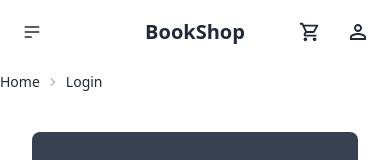
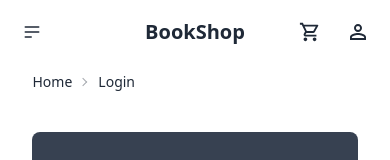
Before and after one commit to Muhammadkadhim/Book-Store, a React (Create React App) app: page /login in a window 390 px wide. Shown: the top 160 px of the page. Built offline with nearby package versions, Linux system fonts and the light colour scheme.

Commit message:
Navbar responsivness

```diff
--- a/src/components/Navbar.js
+++ b/src/components/Navbar.js
@@ -7,7 +7,7 @@ export default function Navbar() {
     return (
         <div class="navbar bg-base-100">
             <div class="navbar-start">
-                <div class="dropdown">
+                <div class="dropdown w-fit">
                     <label tabindex="0" class="btn btn-ghost btn-circle">
                         <svg
                             xmlns="http://www.w3.org/2000/svg"
--- a/src/pages/Login.js
+++ b/src/pages/Login.js
@@ -4,7 +4,7 @@ import { Link } from "react-router-dom";
 export default function Login() {
     return (
         <Container>
-            <div class="text-sm breadcrumbs">
+            <div class="text-sm breadcrumbs w-10/12 mx-auto">
                 <ul>
                     <li>
                         <Link to="/">Home</Link>
--- a/src/pages/Register.js
+++ b/src/pages/Register.js
@@ -5,7 +5,7 @@ import { Link } from "react-router-dom";
 export default function Register() {
     return (
         <Container>
-            <div class="text-sm breadcrumbs">
+            <div class="text-sm breadcrumbs  w-10/12 mx-auto">
                 <ul>
                     <li>
                         <Link to="/">Home</Link>
```
